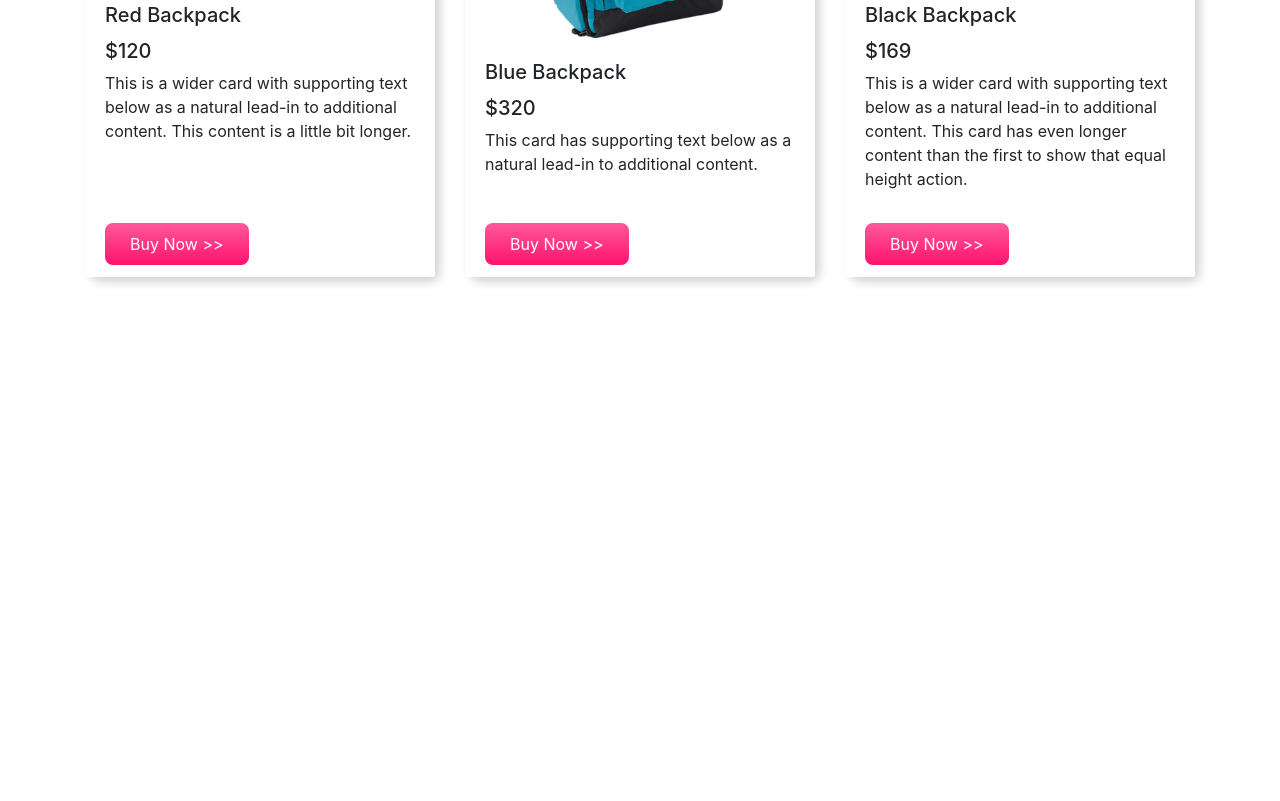
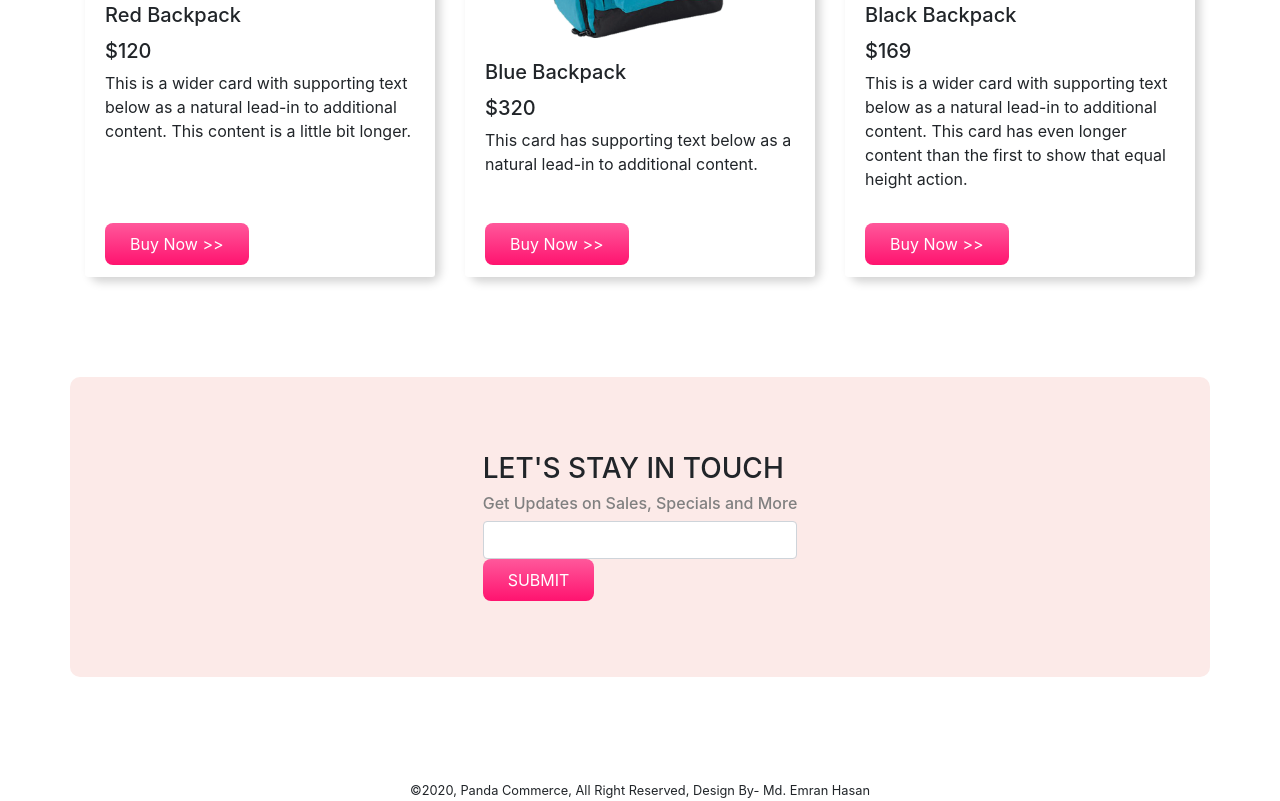
Before and after one commit to emrancub/panda-commerce, a plain HTML site: page index.html in a window 1280 px wide. Shown: the part 1826-2627 px from the top of the page. Before the commit the page ends 2203 px from the top, so only its background shows below. Drawn offline with nearby package versions, Linux system fonts and the light colour scheme.

Commit message:
Panda commerce coding done

```diff
--- a/index.html
+++ b/index.html
@@ -21,7 +21,7 @@
                 <a class="nav-item nav-link active" href="#">Home <span class="sr-only">(current)</span></a>
                 <a class="nav-item nav-link" href="#shoes">Shoes</a>
                 <a class="nav-item nav-link" href="#backpack">Backpack</a>
-                <a class="nav-item nav-link disabled" href="#">Contact Us</a>
+                <a class="nav-item nav-link" href="#subscribe">Subscribe</a>
               </div>
             </div>
           </nav>
@@ -173,6 +173,19 @@
       </div>
     </div>
 
+    <div class="container orange-bg d-flex justify-content-center align-items-center" id="subscribe">
+      <div>
+        <h3>LET'S STAY IN TOUCH</h3>
+        <h6>Get Updates on Sales, Specials and More</h6>
+        <input type="text" class="form-control">
+        <button class="buy-now-button">SUBMIT</button>
+      </div>
+    </div>
+
+    <footer>
+      <small>©2020, Panda Commerce, All Right Reserved, Design By- Md. Emran Hasan</small>
+    </footer>
+
 
     <script src="https://code.jquery.com/jquery-3.4.1.slim.min.js" integrity="sha384-J6qa4849blE2+poT4WnyKhv5vZF5SrPo0iEjwBvKU7imGFAV0wwj1yYfoRSJoZ+n" crossorigin="anonymous"></script>
     <script src="https://cdn.jsdelivr.net/npm/popper.js@1.16.0/dist/umd/popper.min.js" integrity="sha384-Q6E9RHvbIyZFJoft+2mJbHaEWldlvI9IOYy5n3zV9zzTtmI3UksdQRVvoxMfooAo" crossorigin="anonymous"></script>
--- a/style.css
+++ b/style.css
@@ -48,3 +48,12 @@
     background-color: white;
     border-top: none;
 }
+#subscribe{
+    height: 300px;
+}
+#subscribe h6{
+    color: gray;
+}
+footer{
+    text-align: center;
+}
```
